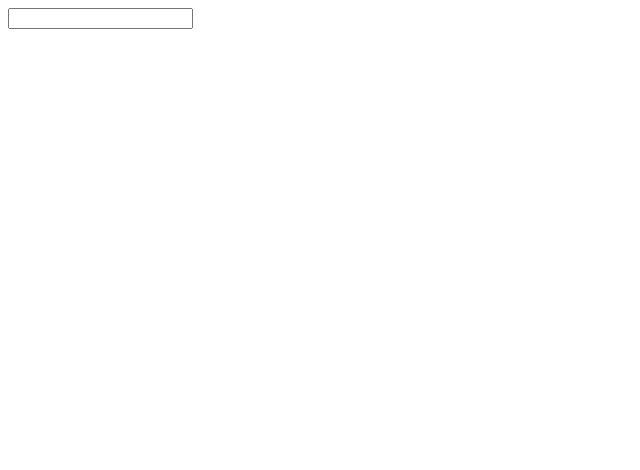
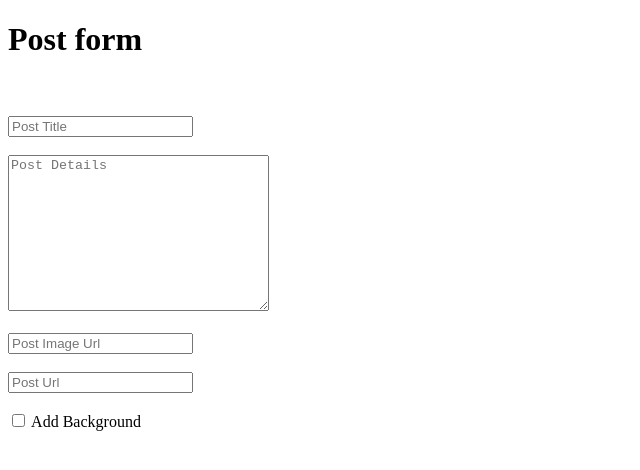
Before and after one commit to Bhushan91086/AngularBasics, an Angular app: page / in a window 1280 px wide. Shown: the top 470 px of the page, without its empty margins (0-640 px from the left). Built offline with nearby package versions, Linux system fonts and the light colour scheme.

Commit message:
Data Binding Section Task

```diff
--- a/src/app/app.component.css
+++ b/src/app/app.component.css
@@ -0,0 +1,11 @@
+form-area,
+preview-area
+{
+    margin-top: 50px;
+    text-align: center;
+}
+
+.add-background{
+    background-color: yellow;
+    padding: 10px;
+}
--- a/src/app/app.component.html
+++ b/src/app/app.component.html
@@ -1,2 +1,20 @@
-<!-- Two way data binding -->
-<input type="text" [(ngModel)] = "enteredText" (keyup.Enter) = "onKeyUp()">
+<div class="form-area">
+    <h1>Post form</h1>
+    <br><br>
+    <input type="text" placeholder="Post Title" [(ngModel)] = "postTitle">
+    <br><br>
+    <textarea cols="30" rows="10" placeholder="Post Details" [(ngModel)] = "postDetails"></textarea>
+    <br><br>
+    <input type="text" placeholder="Post Image Url" [(ngModel)] = "imgUrl">
+    <br><br>
+    <input type="text" placeholder="Post Url" [(ngModel)] = "postUrl">
+    <br><br>
+    <input type="checkbox"[(ngModel)] = "addBackground"> Add Background
+</div>
+
+<div class="preview-area">
+    <img [src]="imgUrl" alt="">
+    <h1><span [class.add-background]="addBackground"> {{postTitle}} </span></h1>
+    <p> {{postDetails}} </p>
+    <a [href]="postUrl" target="_blank" [style.display]="postUrl ? 'block' : 'none'">Details</a>
+</div>
--- a/src/app/app.component.ts
+++ b/src/app/app.component.ts
@@ -6,14 +6,9 @@ import { Component} from '@angular/core';
   styleUrls: ['./app.component.css']
 })
 export class AppComponent {
-  bool:boolean = true;
-  enteredText:string;
-
-  onButtonClick(){
-    console.log("Button click event execute...");
-  }
-
-  onKeyUp(){
-    console.log(this.enteredText);
-  }
+ postTitle : string;
+ postDetails : string;
+ imgUrl : string;
+ postUrl : string;
+ addBackground : boolean
 }
```
